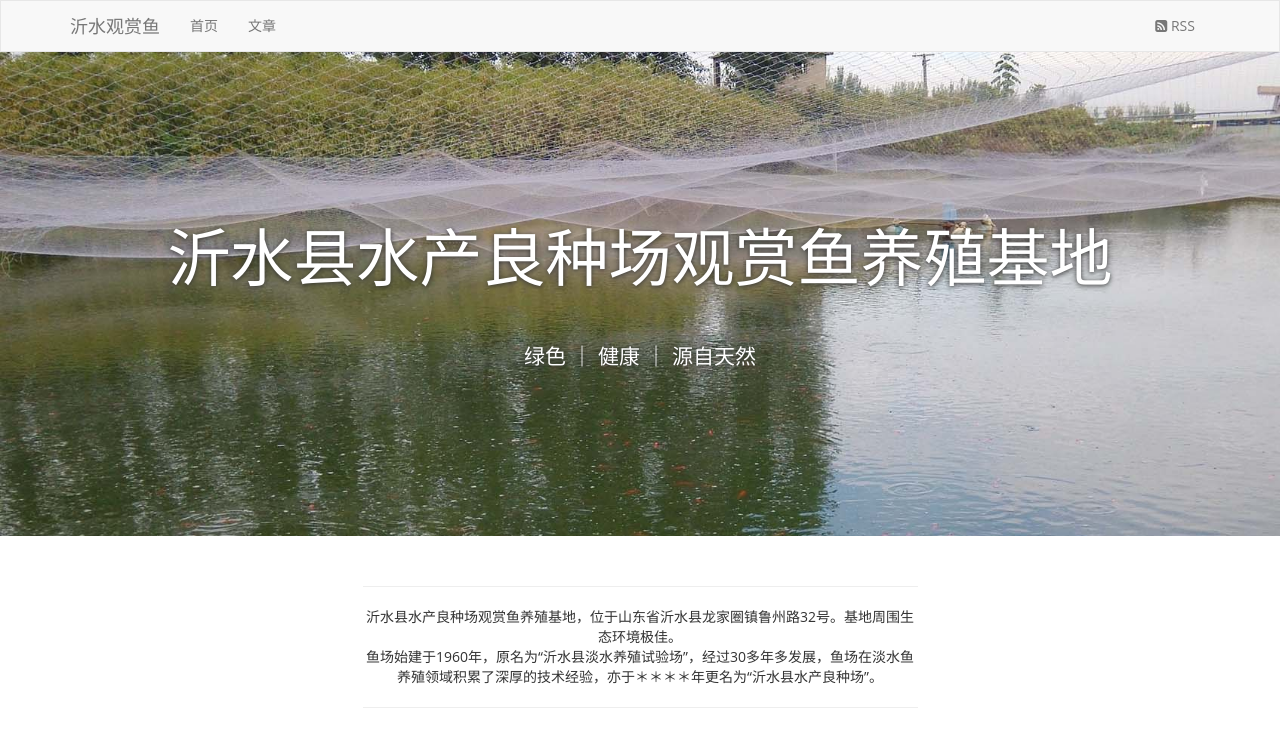
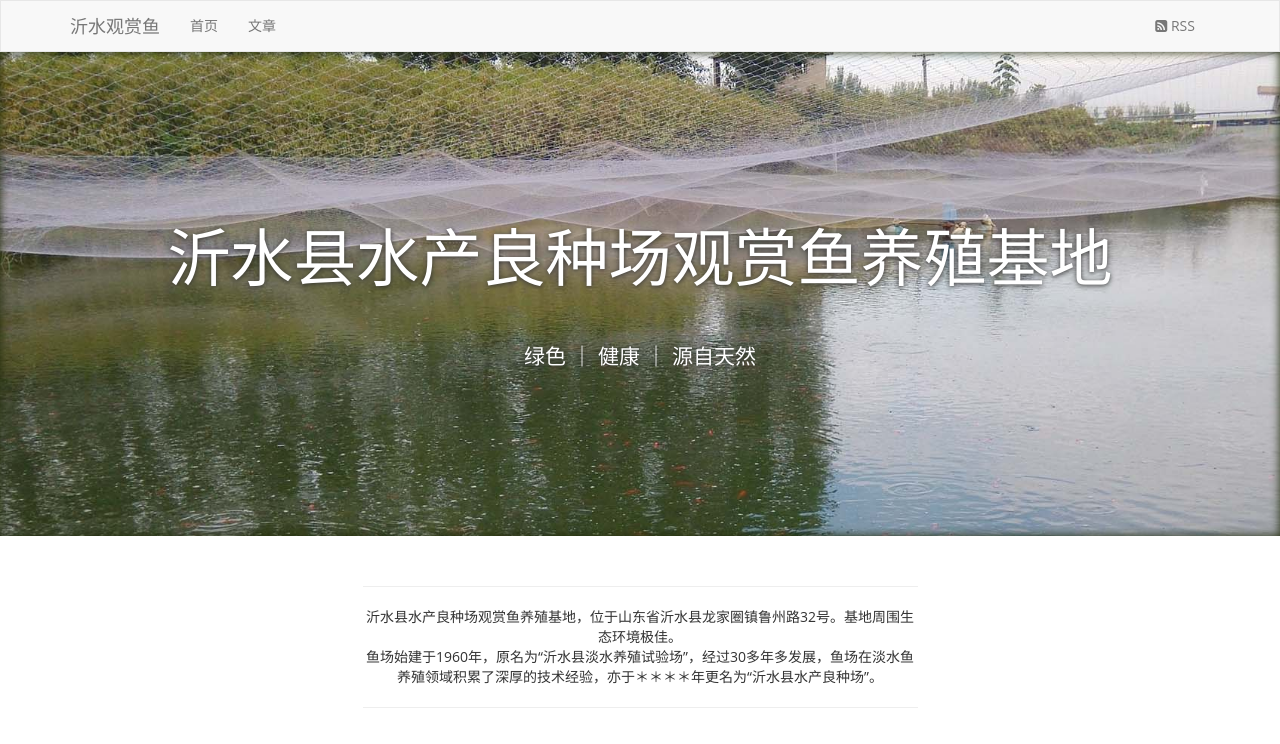
Before and after one commit to zilong-thu/fishfarm, a website: page views/index.html in a window 1280 px wide. Shown: the top 744 px of the page. Drawn offline with nearby package versions, Linux system fonts and the light colour scheme; files that its build step writes are made by us from their sources.

Commit message:
change layout

```diff
--- a/views/index.html
+++ b/views/index.html
@@ -4,7 +4,7 @@
 <div class="container-fluid" style="margin-top: -20px;">
   <div class="row">
     <div class="col-xs-12 col-no-padding">
-      <div class="big-screen green-theme jumbotron text-center bg-2">
+      <div class="big-screen green-theme shadow jumbotron text-center bg-2">
         <h1>沂水县水产良种场观赏鱼养殖基地</h1>
         <br>
         <br>
```
